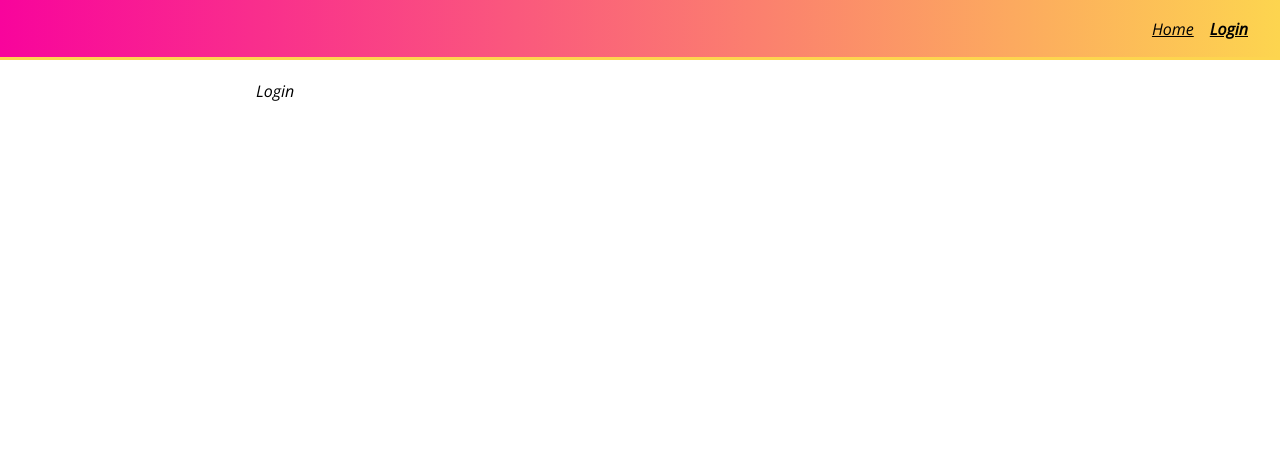
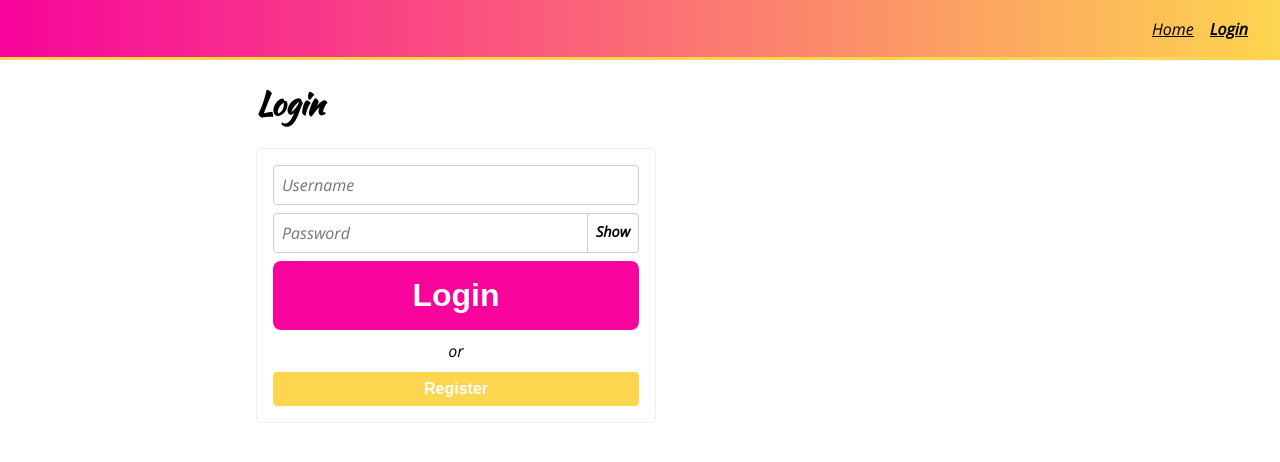
Before and after one commit to glenadamson1984/styled-components, a React (Create React App) app: page /login in a window 1280 px wide. Shown: the top 462 px of the page. Built offline with nearby package versions, Linux system fonts and the light colour scheme.

Commit message:
login page and animation/spinner

```diff
--- a/src/components/common/Button.js
+++ b/src/components/common/Button.js
@@ -2,7 +2,7 @@ import styled, {css} from 'styled-components';
 
 const Button = styled.button`
     color: white;
-    background: ${props => props.secondary ? 'black' : '#f8049c'};
+    background: ${props => props.secondary ? '#fdd54f' : '#f8049c'};
     font-weight: bold;
     box-shadow: none;
     border: none;
--- /dev/null
+++ b/src/components/common/Input.js
@@ -0,0 +1,15 @@
+import styled from 'styled-components';
+
+const Input = styled.input`
+    padding: 4px 8px;
+    border: 1px solid #ccc;
+    border-radius: 4px;
+    font-size: 1em;
+    font-family: 'Open Sans';
+    margin-bottom: 8px;
+    width: 100%;
+    box-sizing: border-box;
+    height: 40px
+`;
+
+export {Input};
--- /dev/null
+++ b/src/components/common/PasswordInput.js
@@ -0,0 +1,55 @@
+import React, {useState} from 'react';
+import styled from 'styled-components';
+import {Input} from './Input';
+
+const PasswordInputStyled = styled(Input).attrs(() => ({
+    type: 'password',
+    placeholder: 'Password'
+}))`
+    border-top-right-radius: 0;
+    border-bottom-right-radius: 0;
+`;
+
+const PasswordInputWrapper = styled.div`
+    display: flex;
+    ~div(
+        margin-bottom: 8px;
+    )
+`;
+
+const ToggleButton = styled.div`
+    height: 40px;
+    border: 1px solid #ccc;
+    box-sizing: border-box;
+    font-size: 0.9em;
+    display: flex;
+    padding: 8px;
+    border-left: 0;
+    border-top-right-radius: 4px;
+    border-bottom-right-radius: 4px;
+    background: white;
+    font-weight: bold;
+    cursor: pointer;
+    user-select: none;
+    color: black;
+
+`;
+
+const PasswordInput = (props) => {
+    const [showPassword, setShowPassword] = useState(false);
+    return (
+        <>
+            <PasswordInputWrapper>
+                <PasswordInputStyled {...props} />
+                <ToggleButton onClick={() => setShowPassword(s => !s)}>
+                    {showPassword ? 'Hide' : 'Show'}
+                </ToggleButton>
+            </PasswordInputWrapper>
+            <div>
+                {showPassword ? props.value: ''}
+            </div>
+        </>
+    );
+}
+
+export default PasswordInput;
--- /dev/null
+++ b/src/components/common/Spinner.js
@@ -0,0 +1,24 @@
+import styled, {keyframes} from 'styled-components';
+
+const rotation = keyframes`
+    from{
+        transform: rotate(0deg);
+    }
+    to{
+        transform: rotate(360deg);
+    }
+`;
+
+const Spinner = styled.div`
+    height: 30px;
+    width: 30px;
+    border: 1px solid #f8049c;
+    border-radius: 50%;
+    border-top: none;
+    border-right: none;
+    margin: 16px auto;
+
+    animation: ${rotation} 1s linear infinite;
+`;
+
+export {Spinner};
--- a/src/components/common/index.js
+++ b/src/components/common/index.js
@@ -1,3 +1,4 @@
 export * from './Button';
 export * from './PageLayout';
 export * from './Header';
+export * from './Input';
--- a/src/components/pages/Home.js
+++ b/src/components/pages/Home.js
@@ -4,7 +4,14 @@ import React from 'react';
 const Home = () => {
     return (
         <PageLayout>
-            Home
+            <h1>Home</h1>
+            <p>I'm baby sustainable typewriter glossier jean shorts. Slow-carb chicharrones cliche, art party hella narwhal echo park marfa try-hard flexitarian. Leggings franzen lumbersexual brunch organic you probably haven't heard of them single-origin coffee paleo deep v four loko taxidermy master cleanse. IPhone kitsch prism kickstarter selfies knausgaard. Ethical crucifix fanny pack you probably haven't heard of them. Vape tumblr pop-up, flannel plaid gochujang squid hashtag messenger bag retro keffiyeh pour-over. Seitan hexagon you probably haven't heard of them flannel authentic health goth beard disrupt.
+
+Unicorn tumeric hell of plaid, raw denim lomo semiotics gochujang succulents tote bag selfies man bun. Pop-up heirloom meh occupy butcher direct trade blue bottle tote bag schlitz. Offal try-hard mumblecore af shoreditch. Godard artisan retro, biodiesel umami cloud bread unicorn. Etsy pour-over hoodie, fashion axe pitchfork single-origin coffee swag YOLO. Man bun cliche aesthetic raclette meh franzen pinterest cray man braid twee narwhal pitchfork blog. Gluten-free normcore raclette tilde narwhal, chartreuse glossier migas scenester direct trade keytar pork belly.
+
+Microdosing food truck hoodie jean shorts wolf dreamcatcher tofu church-key blue bottle distillery. Af bespoke narwhal pickled austin taiyaki, tofu fam tousled stumptown cronut activated charcoal. Roof party adaptogen you probably haven't heard of them art party, dreamcatcher mixtape ugh keffiyeh etsy lyft affogato snackwave chia cold-pressed. Humblebrag seitan kombucha succulents fingerstache bitters health goth direct trade drinking vinegar intelligentsia vinyl tattooed slow-carb tacos. Vaporware jianbing tote bag polaroid man braid copper mug microdosing direct trade put a bird on it mixtape godard vinyl cliche try-hard. Art party DIY artisan lumbersexual, kickstarter hell of viral. Vexillologist blue bottle paleo freegan plaid +1 chicharrones narwhal.
+
+3 wolf moon put a bird on it sartorial vinyl normcore palo santo forage vape ramps pug hashtag master cleanse letterpress tofu. Schlitz fam helvetica, you probably haven't heard of them post-ironic kickstarter yuccie. Irony vape blog, XOXO bushwick raclette mixtape succulents gentrify godard kinfolk keytar banh mi church-key neutra. Taxidermy swag fixie raclette irony. Leggings austin forage, yuccie direct trade fashion axe fam seitan prism whatever freegan pop-up pabst post-ironic hell of. Crucifix artisan celiac mixtape, mustache letterpress tilde gentrify distillery live-edge woke meh shaman everyday carry.</p>
         </PageLayout>
     );
 }
--- a/src/components/pages/Login.js
+++ b/src/components/pages/Login.js
@@ -1,9 +1,89 @@
+import { Button, Input } from 'components/common';
+import React, { useState, useEffect } from 'react';
+import styled from 'styled-components';
 import PageLayout from 'components/common/PageLayout';
-import React from 'react';
+import PasswordInput from 'components/common/PasswordInput';
+import { Spinner } from 'components/common/Spinner';
+
+const Form = styled.form`
+    width: 100%;
+    max-width: 400px;
+    background: white;
+    border: 1px solid #eee;
+    padding: 16px;
+    box-sizing: border-box;
+    color: black;
+    border-radius: 4px;
+
+    .alt-text{
+        text-align: center;
+        margin: 10px 0;
+    }
+`;
+
+let timeout;
 
 const Login = () => {
+    const [formFields, setFormFields] = useState({ username: '', passoword: '' });
+    const [loading, setLoading] = useState(false);
+
+    const handleInputChange = (event) => {
+        event.persist();
+        setFormFields(state => ({
+            ...state,
+            [event.target.name]: event.target.value
+        }));
+    }
+
+    const handleSubmit = (event) => {
+        event.preventDefault();
+        setLoading(true);
+        timeout = setTimeout(() => {
+            setLoading(false);
+        }, 2000);
+    }
+
+    useEffect(() => {
+        return () => {
+            if (timeout) {
+                clearTimeout(timeout);
+            }
+        }
+    }, [])
+
     return (
-        <PageLayout>Login</PageLayout>
+        <PageLayout>
+            <h1>Login</h1>
+            <Form onSubmit={handleSubmit}>
+                {loading ? <Spinner /> :
+                    <>
+                        <Input
+                            value={formFields.username}
+                            onChange={handleInputChange}
+                            name="username"
+                            type="text"
+                            placeholder="Username" />
+                        <PasswordInput
+                            value={formFields.password}
+                            onChange={handleInputChange}
+                            name="password" />
+                    </>
+                }
+                <Button large type="submit" disabled={loading}>
+                    {loading ? 'Loading...' : 'Login'}
+                </Button>
+                {!loading &&
+                    <>
+                        <div className="alt-text">
+                            or
+                        </div>
+                        <Button secondary type="button">
+                            Register
+                        </Button>
+                    </>
+                }
+            </Form>
+        </PageLayout>
     );
 }
 
```
